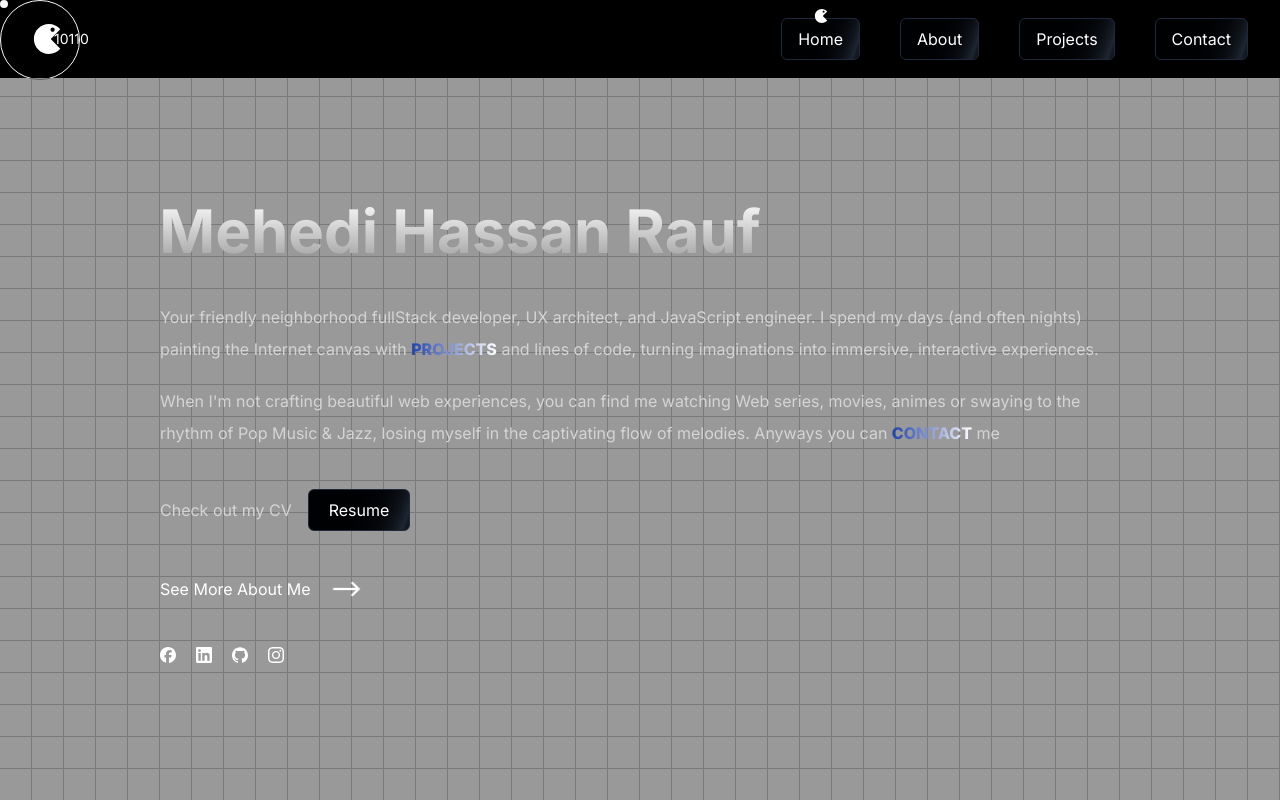
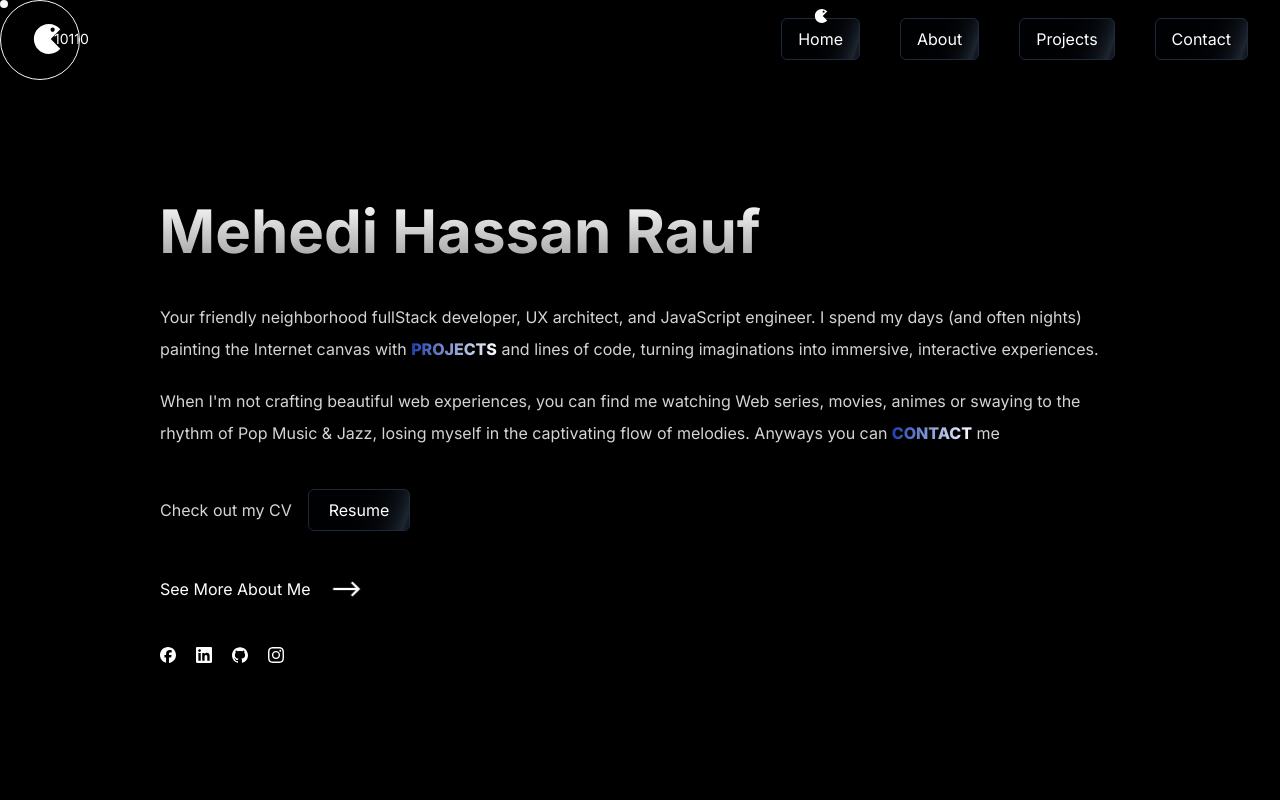
Before and after one commit to Mehedi-Hassan-Rauf/portfolioo, a Next.js app: page / in a window 1280 px wide. Built offline with nearby package versions, Linux system fonts and the light colour scheme.

Commit message:
overlay changed

```diff
--- a/src/app/layout.tsx
+++ b/src/app/layout.tsx
@@ -20,11 +20,11 @@ export default function RootLayout({
   return (
     <html lang="en">
       <body
-        className={`${inter.className} flex flex-col gap-10 min-h-screen relative max-w-screen justify-center items-center dark:bg-black bg-white  dark:bg-grid-white/[0.2] bg-grid-black/[0.2]`}
+        className={`${inter.className} flex flex-col gap-10 min-h-screen relative max-w-screen justify-center items-center dark:bg-black bg-black  dark:bg-grid-white/[0.12] bg-grid-black/[0.2]`}
         suppressHydrationWarning={true}
       >
         {/* <div className="absolute pointer-events-none inset-0 bg-black [mask-image:radial-gradient(ellipse_at_center,transparent_0%,black)]"></div> */}
-        <div className="absolute inset-0 w-screen pointer-events-none backdrop-sepia-0 bg-black/40"></div>
+        {/* <div className="absolute inset-0 w-screen pointer-events-none backdrop-sepia-0 bg-black/40"></div> */}
         <NavBar />
         <Cursor />
         {children}
--- a/src/components/NavBar.tsx
+++ b/src/components/NavBar.tsx
@@ -30,7 +30,7 @@ function NavBar() {
       <div
         className={`${
           navbar && "h-screen"
-        } md:h-fit flex gap-0 w-full bg-black flex-col md:flex-row items-center md:justify-between px-4 lg:max-w-7xl md:px-8`}
+        } md:h-fit flex gap-0 w-full backdrop-sepia-0 bg-black/80 sm:bg-black/50 flex-col md:flex-row items-center md:justify-between px-4 lg:max-w-7xl md:px-8`}
       >
         <div className="flex items-center w-full justify-between py-3 md:py-6 md:block">
           {/* LOGO */}
```
